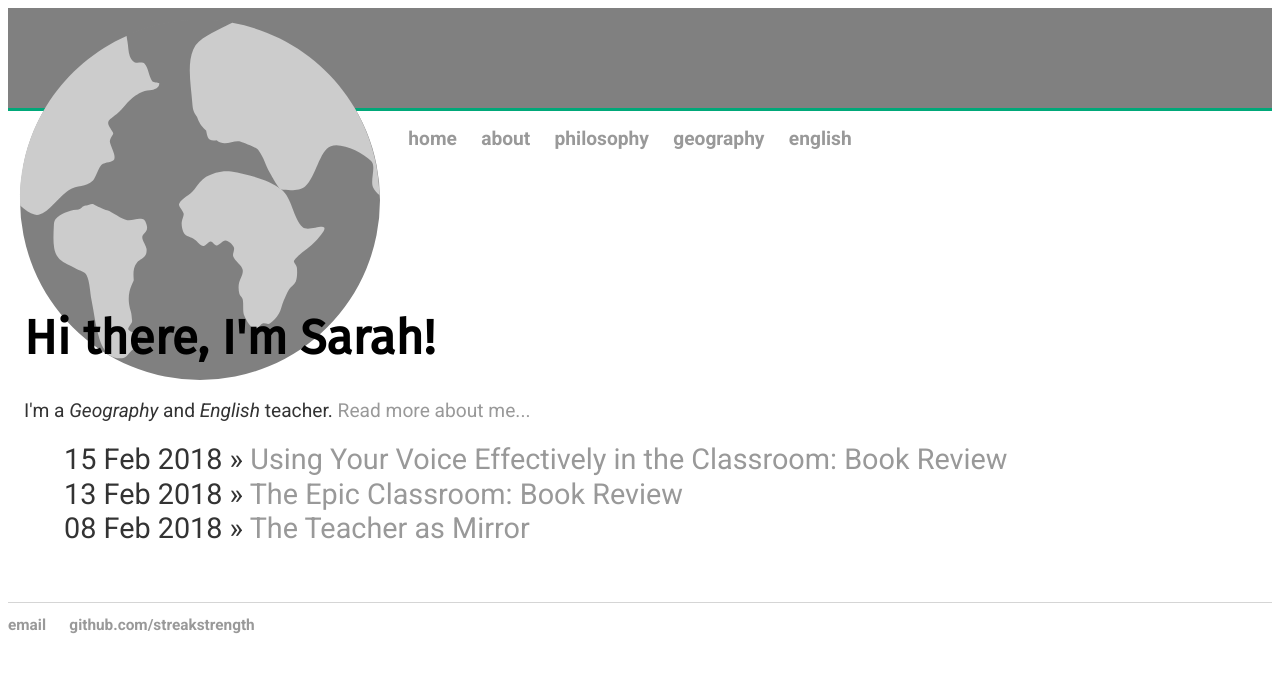
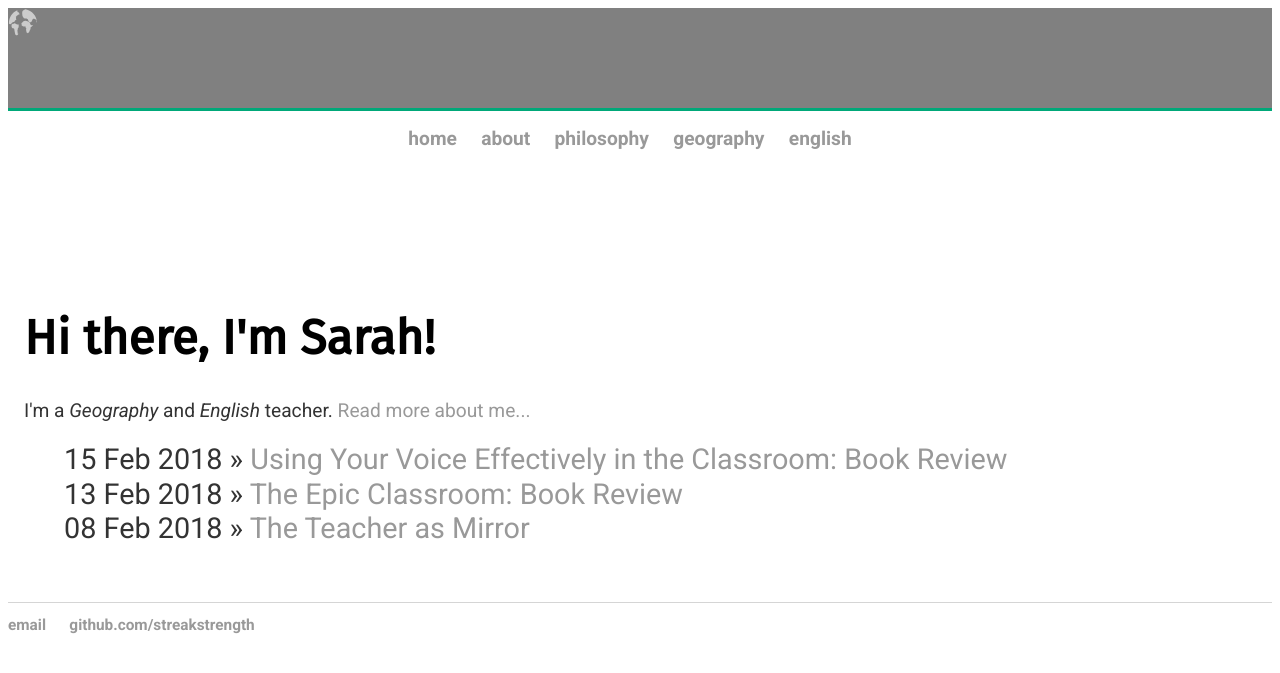
Before and after one commit to streakstrength/streakstrength.github.io, a Jekyll site: the page built from index.html, in a window 1280 px wide. Shown: the top 673 px of the page. Built offline with Jekyll 4.4.1, drawn with Linux system fonts in a browser that asks for light colours; nearby versions of some CDN libraries.

Commit message:
Changed relative width to absolute 30px by 30px for banner img

```diff
--- a/css/main.css
+++ b/css/main.css
@@ -25,7 +25,8 @@
 }
 #banner img {
     position: absolute;
-    width: 30%;
+    width: 30px;
+    height: 30px;
 }
 
 /* Navbar */
```
